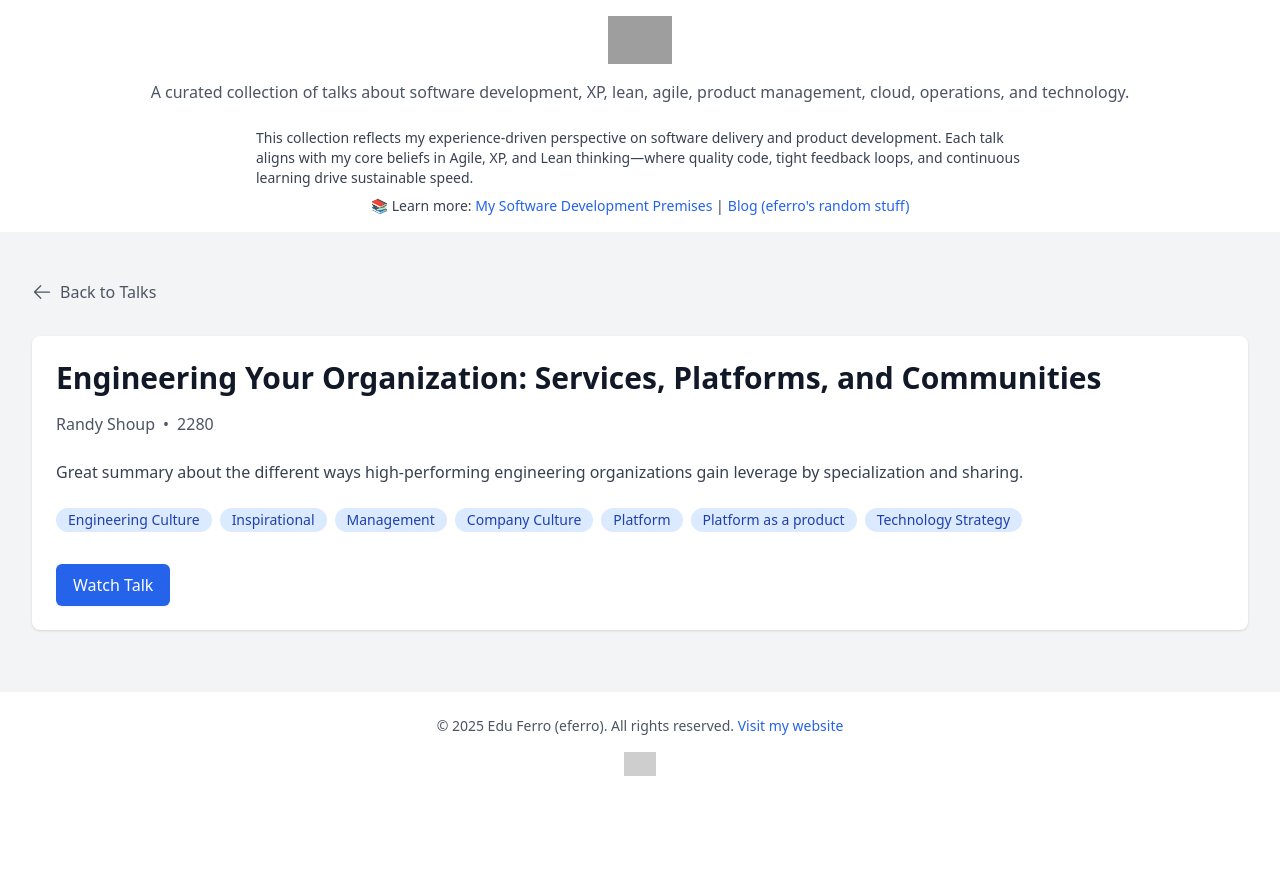
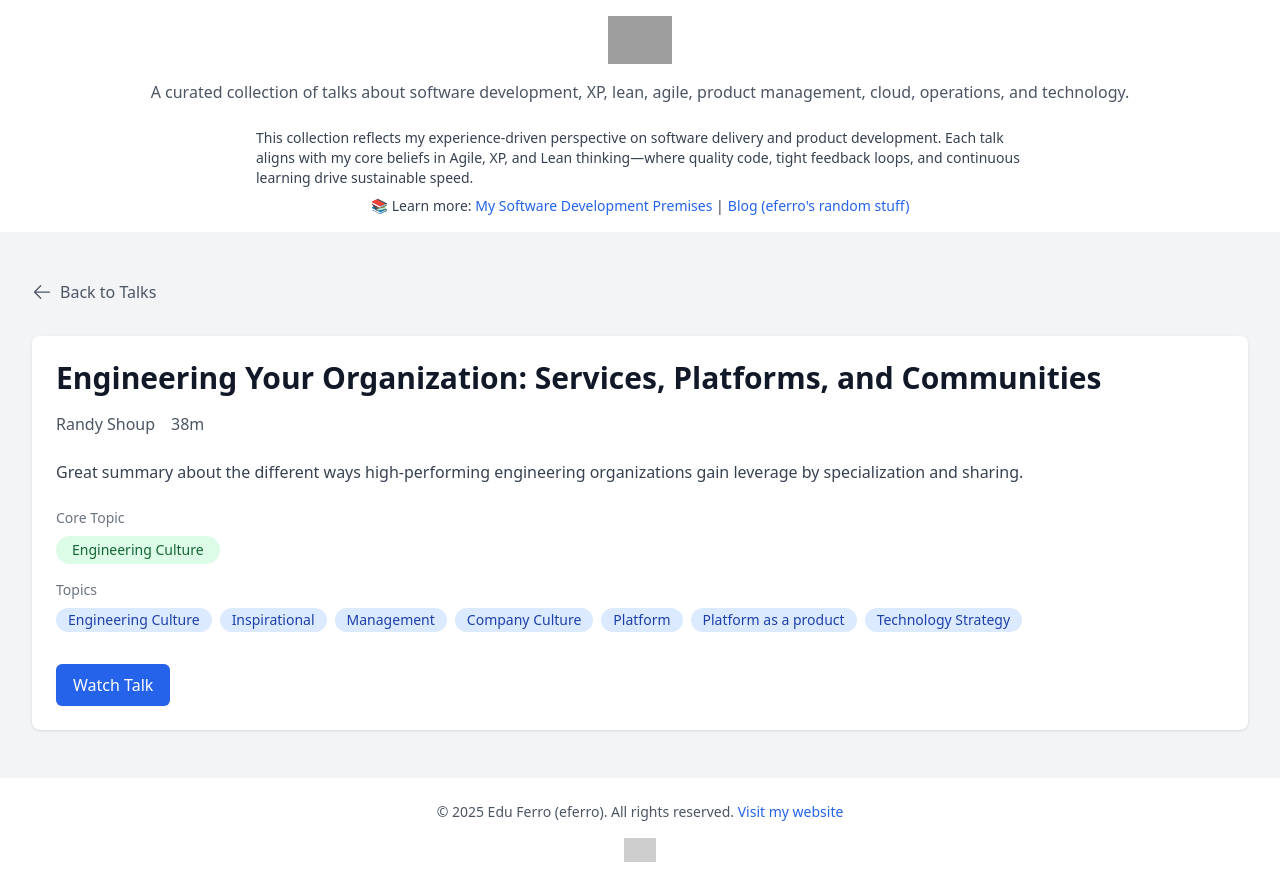
Before and after one commit to eferro/eferro-picks-site, a React (Vite) app: page /talk/rec0FlFDAe8nf8BU5 in a window 1280 px wide. Before the commit the page ends 800 px from the top, so only its background shows below. Built offline with nearby package versions, Linux system fonts and the light colour scheme; grey boxes are pictures that could not be loaded; the HTML template or start-up script is replaced by a standard one.

Commit message:
fix: Make duration format consistent with main page and remove bullet point

```diff
--- a/src/components/TalkDetail/index.tsx
+++ b/src/components/TalkDetail/index.tsx
@@ -92,8 +92,7 @@ export function TalkDetail() {
 
           <div className="flex items-center text-gray-600 mb-6">
             <span className="font-medium">{talk.speakers.join(', ')}</span>
-            <span className="mx-2">•</span>
-            <span>{talk.duration}</span>
+            <span className="ml-4">{formatDuration(talk.duration)}</span>
           </div>
 
           <div className="prose max-w-none">
@@ -102,7 +101,21 @@ export function TalkDetail() {
             </p>
           </div>
 
-          <div className="mt-6 flex flex-wrap gap-2">
+          <div className="mt-6 space-y-4">
+            {talk.core_topic && (
+              <div>
+                <h3 className="text-sm font-medium text-gray-500 mb-2">Core Topic</h3>
+                <span
+                  className="inline-flex items-center px-4 py-1 rounded-full text-sm font-medium bg-green-100 text-green-800"
+                >
+                  {talk.core_topic}
+                </span>
+              </div>
+            )}
+
+            <div>
+              <h3 className="text-sm font-medium text-gray-500 mb-2">Topics</h3>
+              <div className="flex flex-wrap gap-2">
                 {talk.topics.map(topic => (
                   <span
                     key={topic}
@@ -111,6 +124,8 @@ export function TalkDetail() {
                     {topic}
                   </span>
                 ))}
+              </div>
+            </div>
           </div>
 
           <div className="mt-8">
```
Lines whose indentation alone changed are shown as unchanged.
